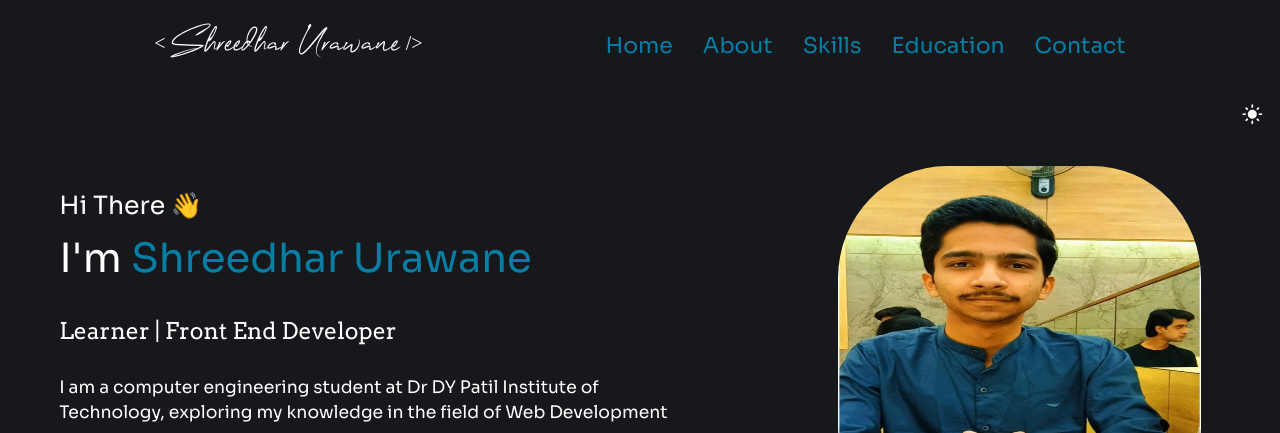
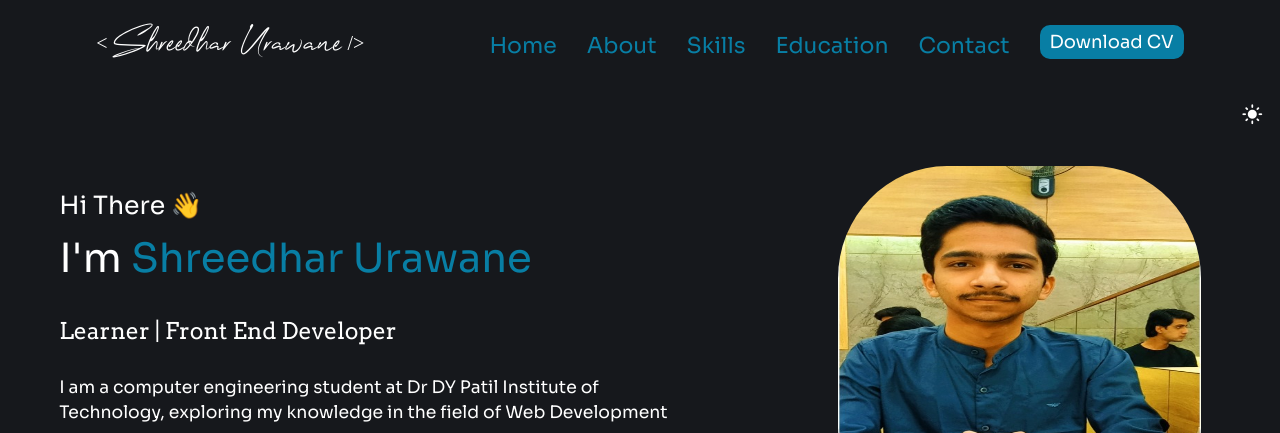
Before and after one commit to Shreedhar03/Portfolio, a plain HTML site: page index.html in a window 1280 px wide. Shown: the top 433 px of the page. Drawn offline with nearby package versions, Linux system fonts and the light colour scheme; a web font is replaced by a local one.

Commit message:
Added download cv button

```diff
--- a/index.html
+++ b/index.html
@@ -42,6 +42,7 @@
       <li><a class="theme li-s" href="#Skills">Skills</a></li>
       <li><a class="theme li-s" href="#Education">Education</a></li>
       <li><a class="theme li-s" href="#Contact">Contact</a></li>
+      <li><a class="theme li-s themebg" id="cv" href="resume.pdf" download="Demo Resume">Download CV</a></li>
     </ul>
 
 
--- a/style.css
+++ b/style.css
@@ -73,10 +73,11 @@ nav{
     top: 0;
     z-index: 10;
     width: 100vw;
-    backdrop-filter: blur(70px);
+    background-color: inherit;
+    /* backdrop-filter: blur(70px); */
     /* background-color: #16181c; */
     padding: 18px 0 0 0;
-    transition: all 0.5s ease!important;
+    transition: height 0.5s ease!important;
 }
 nav ul{
     display: flex;
@@ -89,6 +90,17 @@ ul li a{
 ul li a:hover{
     color:rgb(8, 126, 164);
 }
+#cv{
+    color: white;
+    font-size: 18px;
+    padding: 6px 10px;
+    border-radius: 10px;
+    transition: all 0.4s ease;
+}
+#cv:hover::after{
+    display: none   ;
+}
+
 .txt-center {
     text-align: center;
 }
@@ -655,6 +667,11 @@ input[type=reset] {
     li a:hover::after{
         width: 100%;
     }
+    #cv:hover{
+        background-color: rgb(103, 174, 197);
+        /* border: 1px solid white; */
+        color: black;
+    }
 }
 @media screen and (max-width:992px) {
     html {
@@ -669,7 +686,7 @@ input[type=reset] {
         height: 80px;
         justify-content: flex-start;
         overflow: hidden;
-        backdrop-filter: blur(50px);
+        /* backdrop-filter: blur(50px); */
     }
     .animated-icon{
         width: 250px!important;
```
